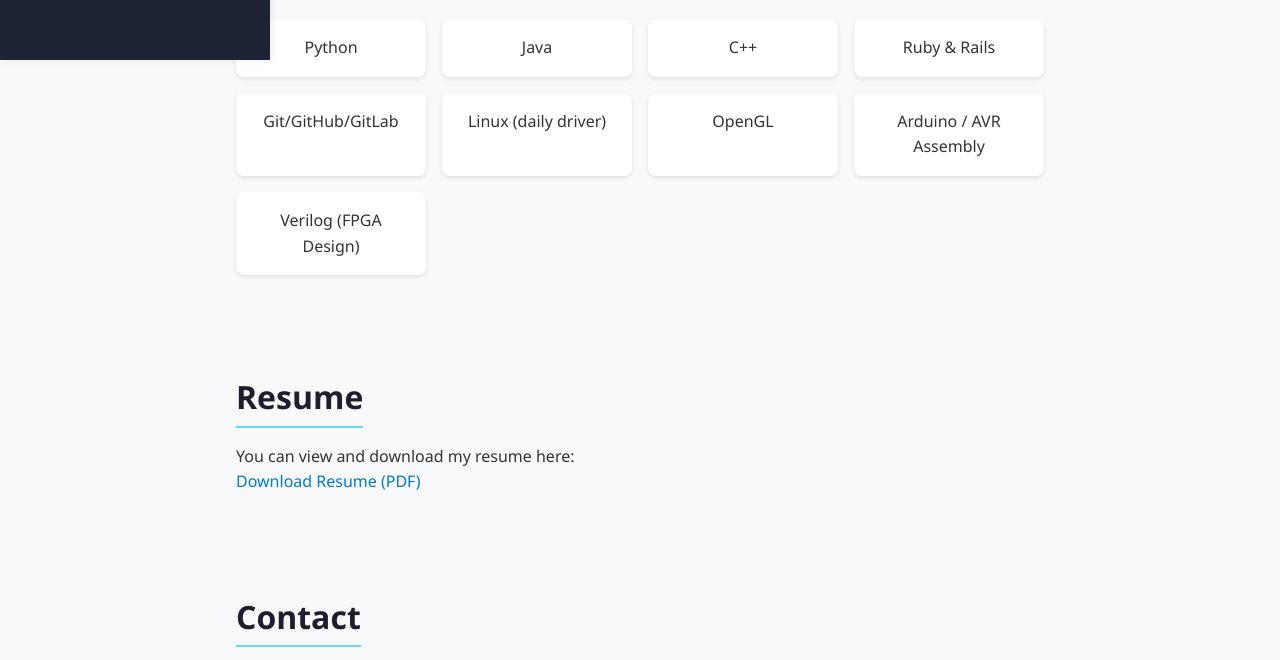
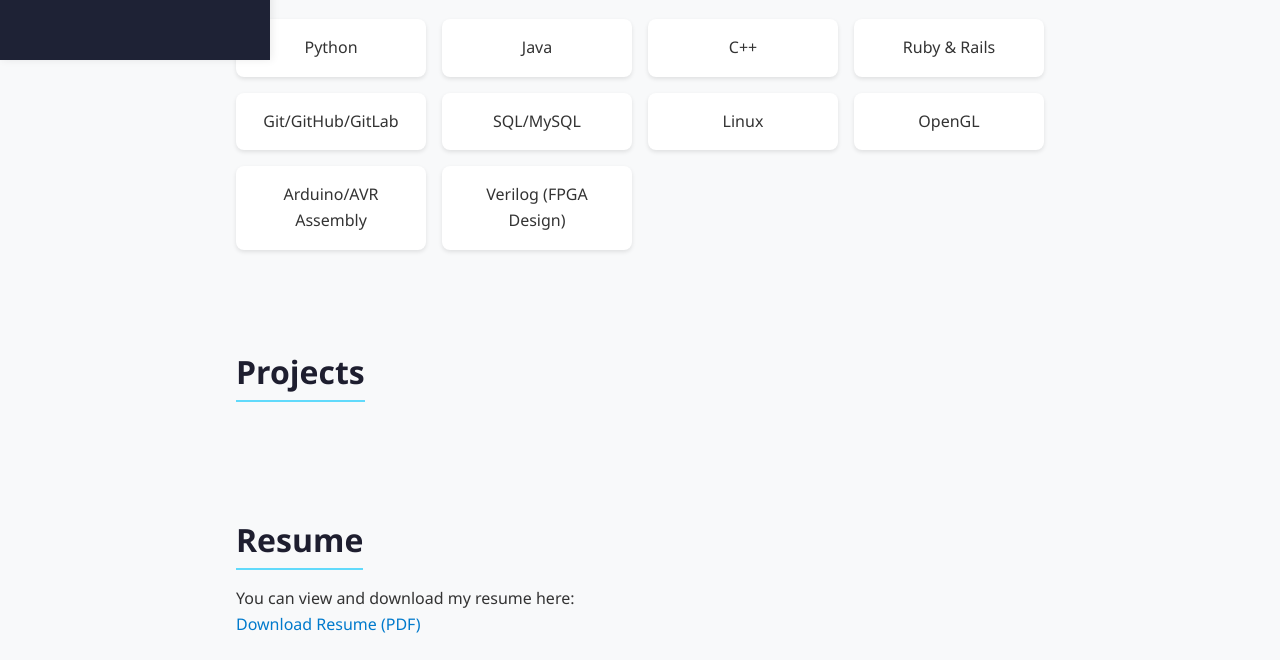
Before and after one commit to RiggenCode/RiggenCode.github.io, a plain HTML site: page index.html in a window 1280 px wide. Shown: the part 740-1400 px from the top of the page. Drawn offline with Linux system fonts and the light colour scheme.

Commit message:
added SQL to skills and started project section

```diff
--- a/index.html
+++ b/index.html
@@ -323,12 +323,21 @@
       <div class="skill">C++</div>
       <div class="skill">Ruby & Rails</div>
       <div class="skill">Git/GitHub/GitLab</div>
-      <div class="skill">Linux (daily driver)</div>
+      <div class="skill">SQL/MySQL</div>
+      <div class="skill">Linux</div>
       <div class="skill">OpenGL</div>
-      <div class="skill">Arduino / AVR Assembly</div>
+      <div class="skill">Arduino/AVR Assembly</div>
       <div class="skill">Verilog (FPGA Design)</div>
     </div>
   </section>
+
+  <!-- Projects -->
+  <section id="projects">
+    <h2>Projects</h2>
+    <div class="projects">
+    </div>
+  </section>
+
 <!-- Resume -->
   <section id="resume">
     <h2>Resume</h2>
```
